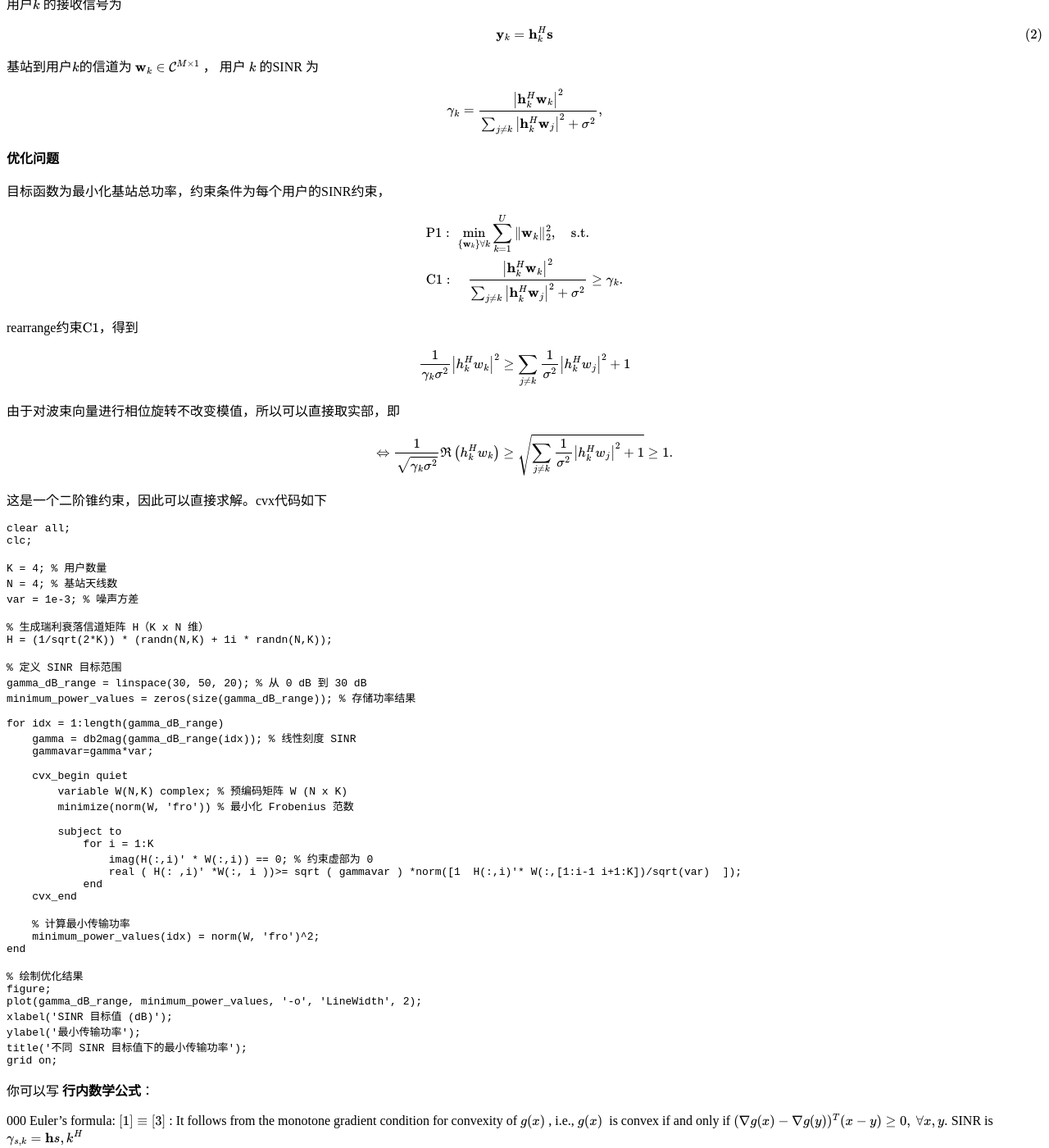
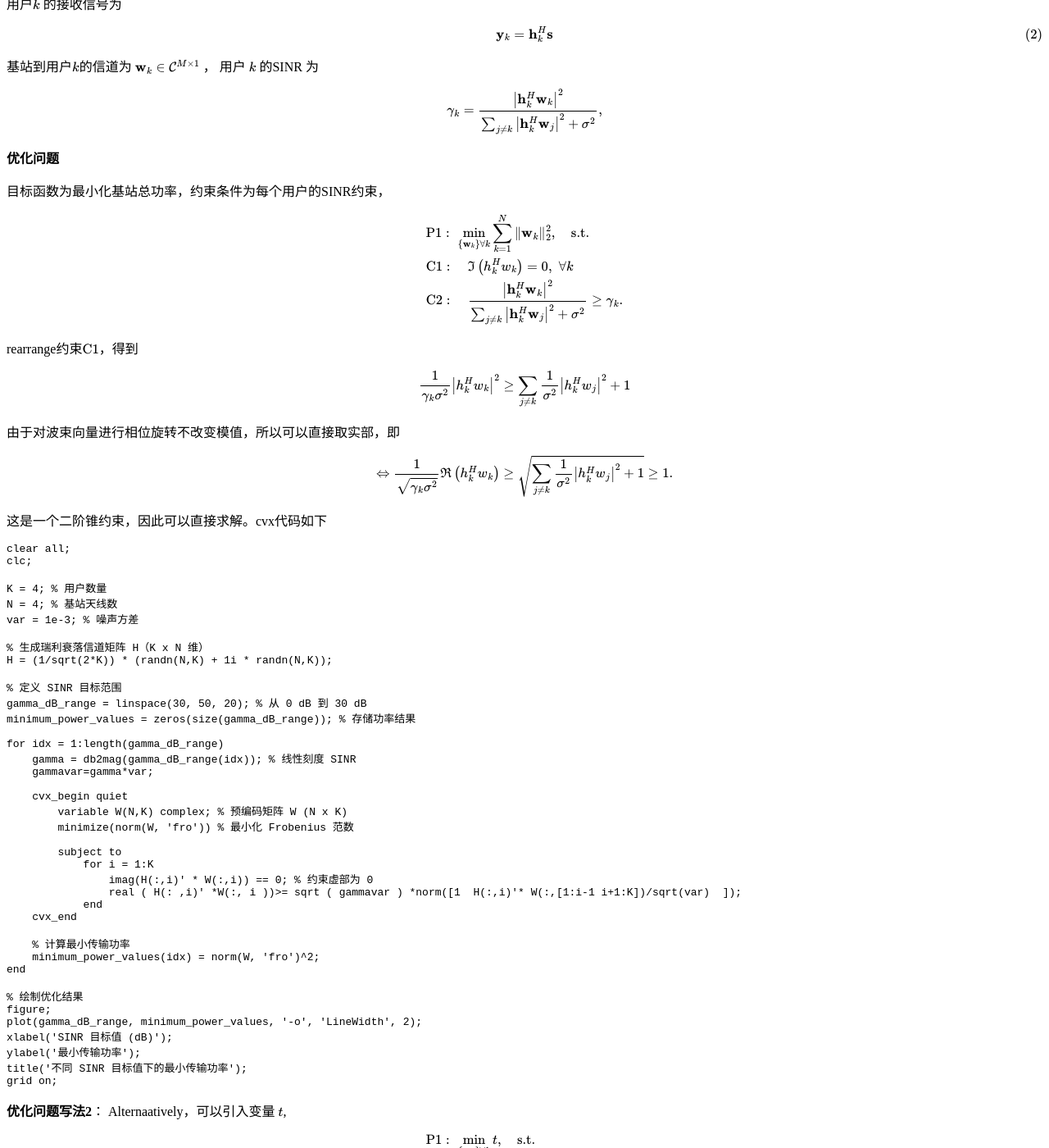
Before and after one commit to wq2li/wq2li.github.io, a Jekyll site: the page built from _posts/2025-03-01-my-first-post.md, in a window 1280 px wide and 1400 px high, scrolled down 222 px. Shown: the whole window at 82% size. Built offline with Jekyll 4.4.1, drawn with Linux system fonts in a browser that asks for light colours; formulas are drawn with MathJax 3; some of the changed text lies outside the part shown.

Commit message:
Update 2025-03-01-my-first-post.md

````diff
--- a/_posts/2025-03-01-my-first-post.md
+++ b/_posts/2025-03-01-my-first-post.md
@@ -34,8 +34,9 @@ $$
 
 \begin{aligned}
 
-    & \text{P1}: \,\, \min_{\{\mathbf{w}_{k}\}\forall k} \sum_{k=1}^U \|\mathbf{w}_{k}\|_2^2, \quad \text{s.t.} \\
-    & \text{C1}:\quad \frac{\left|\mathbf{h}_{k}^{H} \mathbf{w}_{k} \right|^2}{\sum_{ j \neq k} \left|\mathbf{h}_{k}^{H}\mathbf{w}_{j} \right|^2 + \sigma^2} \geq \gamma_k.
+    & \text{P1}: \,\, \min_{\{\mathbf{w}_{k}\}\forall k} \sum_{k=1}^N \|\mathbf{w}_{k}\|_2^2, \quad \text{s.t.} \\
+    & \text{C1}: \quad \Im \left( h_k^H w_k \right)=0, \,\, \forall k \\
+    & \text{C2}:\quad \frac{\left|\mathbf{h}_{k}^{H} \mathbf{w}_{k} \right|^2}{\sum_{ j \neq k} \left|\mathbf{h}_{k}^{H}\mathbf{w}_{j} \right|^2 + \sigma^2} \geq \gamma_k.
 
 \end{aligned}
 
@@ -101,7 +102,23 @@ grid on;
 ```
 
 
-你可以写 **行内数学公式**：
+ **优化问题写法2**：
+Alternaatively，可以引入变量 $t$,
+
+$$
+\begin{equation}
+
+\begin{aligned}
+
+    & \text{P1}: \,\, \min_{\{\mathbf{w}_{k}\}\forall k} t, \quad \text{s.t.} \\
+    & \text{C1}: \quad \sum_{k=1}^N \|\mathbf{w}_{k}\|_2^2 \leq t, \\
+    & \text{C2}: \quad \Im \left( h_k^H w_k \right)=0, \,\, \forall k \\
+    & \text{C3}:\quad \frac{\left|\mathbf{h}_{k}^{H} \mathbf{w}_{k} \right|^2}{\sum_{ j \neq k} \left|\mathbf{h}_{k}^{H}\mathbf{w}_{j} \right|^2 + \sigma^2} \geq \gamma_k.
+
+\end{aligned}
+
+\end{equation}
+$$
 
    000  Euler’s formula: $ [1] \equiv [3] $ : It follows from the monotone gradient condition for convexity of $ g(x) $ , i.e., $ g(x) $  is convex if and only if $ (\nabla g(x) - \nabla g(y))^T(x-y) \ge 0,~\forall x,y. $  SINR is $ \gamma_{s,k}=\mathbf{h}{s,k}^{H} $
 
````
